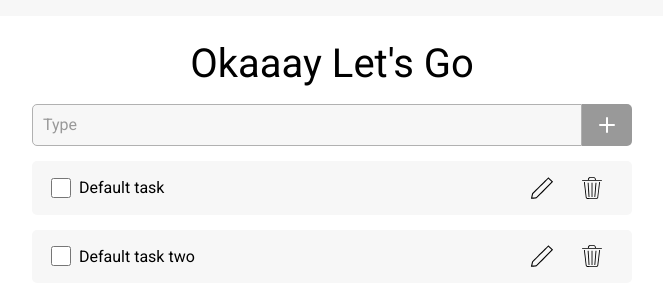
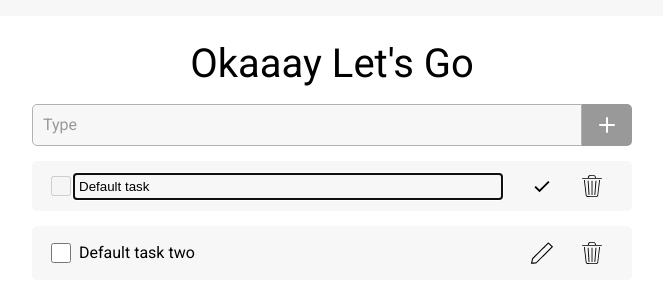
Before and after one commit to deniskolomoyets/task_manager, a React (Vite) app: page / in a window 1280 px wide. Both pictures are taken after a click on the button 850 px from the left and 187 px from the top of the page. Shown: the top 306 px of the page, without its empty margins (308-971 px from the left). Built offline with nearby package versions, Linux system fonts and the light colour scheme.

Commit message:
add edit mode in InputTask

```diff
--- a/src/views/components/InputTask/index.module.scss
+++ b/src/views/components/InputTask/index.module.scss
@@ -20,8 +20,16 @@
     padding: 5px;
     line-height: 1.2;
   }
+  &EditTitle {
+    font: 1rem/1em inherit;
+    border: none;
+    padding: 5px;
+    background: none;
+    box-shadow: 0 4px 0 -3px black;
+  }
   &Edit,
-  &Remove {
+  &Remove,
+  &Save {
     display: block;
     border: none;
     background: none no-repeat center center;
@@ -38,4 +46,7 @@
   &Remove {
     background-image: url("./img/trash.svg");
   }
+  &Save {
+    background-image: url("./img/check.svg");
+  }
 }
--- a/src/views/components/InputTask/index.tsx
+++ b/src/views/components/InputTask/index.tsx
@@ -16,11 +16,22 @@ export const InputTask: React.FC<InputeTaskProps> = ({
   onRemoved,
 }) => {
   const [checked, setChecked] = React.useState(false);
+  const [isEditMode, setIsEditMode] = React.useState(false);
+  const [value, setValue] = React.useState(title);
+  const editTitleInputRef = React.useRef<HTMLInputElement>(null);
+
+  React.useEffect(() => {
+    if (isEditMode) {
+      editTitleInputRef?.current?.focus();
+    }
+  }, [isEditMode]);
+
   return (
     <div className={styles.inputTask}>
       <label className={styles.inputTaskLabel}>
         <input
           type="checkbox"
+          disabled={isEditMode}
           checked={checked}
           className={styles.inputTaskCheckbox}
           onChange={(e) => {
@@ -29,14 +40,44 @@ export const InputTask: React.FC<InputeTaskProps> = ({
               onDone(id);
             }
           }}
+        />{" "}
+        {isEditMode ? (
+          <input
+            className={styles.inputTaskEditTitle}
+            value={value}
+            ref={editTitleInputRef}
+            onChange={(e) => {
+              setValue(e.target.value);
+            }}
+            onKeyDown={(e) => {
+              if (e.key === "Enter") {
+                onEdited(id, value);
+                setIsEditMode(false);
+              }
+            }}
           />
+        ) : (
           <h3 className={styles.inputTaskTitle}>{title}</h3>
+        )}
       </label>
+      {isEditMode ? (
+        <button
+          aria-label="Save"
+          className={styles.inputTaskSave}
+          onClick={() => {
+            onEdited(id, value);
+            setIsEditMode(false);
+          }}
+        />
+      ) : (
         <button
           aria-label="Edit"
           className={styles.inputTaskEdit}
-        onClick={() => {}}
+          onClick={() => {
+            setIsEditMode(true);
+          }}
         />
+      )}
       <button
         aria-label="Remove"
         className={styles.inputTaskRemove}
```
Also changed, not shown: src/views/components/InputTask/img/check.svg (added). Lines whose indentation alone changed are shown as unchanged.
